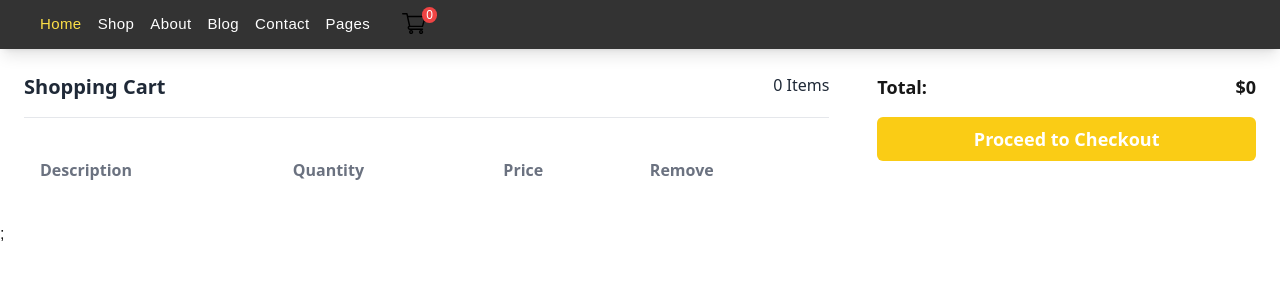
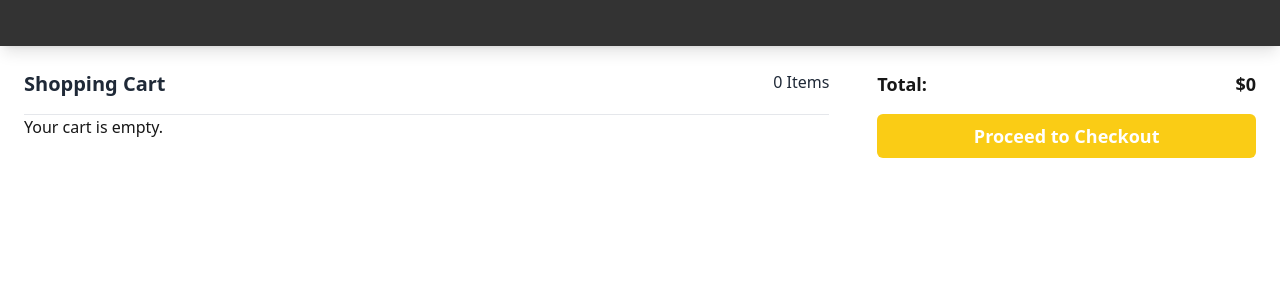
Before and after one commit to Farahshabir/ecommerce-milestone3-project, a Next.js app: page /cart in a window 1280 px wide. Shown: the top 300 px of the page. Built offline with nearby package versions, Linux system fonts and the light colour scheme.

Commit message:
first commit

```diff
--- a/src/app/cart/page.tsx
+++ b/src/app/cart/page.tsx
@@ -1,6 +1,6 @@
 "use client"; // Marking the component as a Client Component
 import { useRouter } from "next/navigation";
-import {  useState } from "react";
+import { useState, useEffect } from "react";
 import Link from "next/link";
 import Image from "next/image";
 
@@ -14,11 +14,16 @@ interface Product {
 }
 
 export default function Cart() {
-  // Get cart from localStorage or default to an empty array
   const router = useRouter();
+  // Initialize cart from localStorage
   const [cart, setCart] = useState<Product[]>(
     JSON.parse(localStorage.getItem("cart") || "[]")
   );
+
+  // Save the cart to localStorage whenever it changes
+  useEffect(() => {
+    localStorage.setItem("cart", JSON.stringify(cart));
+  }, [cart]);
 
   // Function to remove a product from the cart
   const handleRemoveProduct = (id: number) => {
@@ -31,14 +36,11 @@ export default function Cart() {
     action: "increase" | "decrease"
   ) => {
     setCart((prevCart) => {
-      // Map over the previous cart to modify the quantity of the product
       return prevCart.map((product) => {
         if (product.id === id) {
           if (action === "increase") {
-            // Increase quantity by 1
             return { ...product, quantity: product.quantity + 1 };
           } else if (action === "decrease" && product.quantity > 1) {
-            // Decrease quantity by 1 (don&apos;t go below 1)
             return { ...product, quantity: product.quantity - 1 };
           }
         }
@@ -57,82 +59,17 @@ export default function Cart() {
   const totalCartItems = cart.reduce((total, item) => total + item.quantity, 0);
   const handleCheckout = () => {
     router.push("/checkout");
-    // Implement checkout logic here (e.g., redirect to a payment page)
   };
 
   // If the cart is empty, display a message
   if (cart.length === 0) {
     return (
       <>
-        {" "}
+        {/* Header and Cart Empty State */}
         <header className="shadow-lg font-[sans-serif] tracking-wide relative z-50">
           <div id="collapseMenu" className="max-lg:hidden lg:!block">
             <ul className="lg:flex lg:items-center px-10 py-3 bg-[#333] min-h-[46px] gap-4">
-              <li>
-                <Link
-                  href="/"
-                  className="hover:text-yellow-300 text-yellow-300 text-[15px] font-medium"
-                >
-                  Home
-                </Link>
-              </li>
-              <li>
-                <Link
-                  href="/shops"
-                  className="hover:text-yellow-300 text-white text-[15px] font-medium"
-                >
-                  Shop
-                </Link>
-              </li>
-              <li>
-                <Link
-                  href="/about"
-                  className="hover:text-yellow-300 text-white text-[15px] font-medium"
-                >
-                  About
-                </Link>
-              </li>
-              <li>
-                <Link
-                  href="/blog"
-                  className="hover:text-yellow-300 text-white text-[15px] font-medium"
-                >
-                  Blog
-                </Link>
-              </li>
-              <li>
-                <Link
-                  href="/contact"
-                  className="hover:text-yellow-300 text-white text-[15px] font-medium"
-                >
-                  Contact
-                </Link>
-              </li>
-              <li>
-                <Link
-                  href="/pages"
-                  className="hover:text-yellow-300 text-white text-[15px] font-medium"
-                >
-                  Pages
-                </Link>
-              </li>
-              <li className="max-lg:py-2 px-4 cursor-pointer">
-                <span className="relative">
-                  <svg
-                    xmlns="http://www.w3.org/2000/svg"
-                    className="w-6 h-6 inline"
-                    viewBox="0 0 512 512"
-                  >
-                    <path
-                      d="M164.96 300.004h.024c.02 0 .04-.004.059-.004H437a15.003 15.003 0 0 0 14.422-10.879l60-210a15.003 15.003 0 0 0-2.445-13.152A15.006 15.006 0 0 0 497 60H130.367l-10.722-48.254A15.003 15.003 0 0 0 105 0H15C6.715 0 0 6.715 0 15s6.715 15 15 15h77.969c1.898 8.55 51.312 230.918 54.156 243.71C131.184 280.64 120 296.536 120 315c0 24.812 20.188 45 45 45h272c8.285 0 15-6.715 15-15s-6.715-15-15-15H165c-8.27 0-15-6.73-15-15 0-8.258 6.707-14.977 14.96-14.996zM477.114 90l-51.43 180H177.032l-40-180zM150 405c0 24.813 20.188 45 45 45s45-20.188 45-45-20.188-45-45-45-45 20.188-45 45zm45-15c8.27 0 15 6.73 15 15s-6.73 15-15 15-15-6.73-15-15 6.73-15 15-15zm167 15c0 24.813 20.188 45 45 45s45-20.188 45-45-20.188-45-45-45-45 20.188-45 45zm45-15c8.27 0 15 6.73 15 15s-6.73 15-15 15-15-6.73-15-15 6.73-15 15-15zm0 0"
-                      data-original="#000000"
-                    ></path>
-                  </svg>
-                  <span className="absolute left-auto -ml-1 -top-2 rounded-full bg-red-500 px-1 py-0 text-xs text-white">
-                    {totalCartItems}
-                  </span>
-                </span>
-              </li>
+              {/* Menu Links */}
             </ul>
           </div>
         </header>
@@ -145,21 +82,9 @@ export default function Cart() {
                 </h2>
                 <h3 className="text-base text-gray-800">{cart.length} Items</h3>
               </div>
-
-              <table className="mt-6 w-full border-collapse divide-y">
-                <thead className="whitespace-nowrap text-left">
-                  <tr>
-                    <th className="text-base text-gray-500 p-4">Description</th>
-                    <th className="text-base text-gray-500 p-4">Quantity</th>
-                    <th className="text-base text-gray-500 p-4">Price</th>
-                    <th className="text-base text-gray-500 p-4">Remove</th>
-                  </tr>
-                </thead>
-
-                <tbody className="whitespace-nowrap divide-y"></tbody>
-              </table>
+              {/* Empty Cart Message */}
+              <p>Your cart is empty.</p>
             </div>
-
             <div className="p-6 bg-white">
               <div className="flex flex-col gap-4">
                 <div className="flex justify-between">
@@ -176,16 +101,16 @@ export default function Cart() {
             </div>
           </div>
         </div>
-        ;
       </>
     );
   }
 
   return (
     <>
+      {/* Header */}
       <header className="shadow-lg font-[sans-serif] tracking-wide relative z-50">
         <div id="collapseMenu" className="max-lg:hidden lg:!block">
-          <ul className="lg:flex lg:items-center px-10 py-3 bg-[#333] min-h-[46px] gap-4">
+        <ul className="lg:flex lg:items-center px-10 py-3 bg-[#333] min-h-[46px] gap-4">
             <li>
               <Link
                 href="/"
@@ -247,10 +172,11 @@ export default function Cart() {
                   ></path>
                 </svg>
                 <span className="absolute left-auto -ml-1 -top-2 rounded-full bg-red-500 px-1 py-0 text-xs text-white">
-                  {totalCartItems}
+                  {/* {totalCartItems} */}
                 </span>
               </span>
             </li>
+
           </ul>
         </div>
       </header>
@@ -327,7 +253,6 @@ export default function Cart() {
                       </h4>
                     </td>
                     <td className="p-4">
-                      {/* Remove button */}
                       <button
                         onClick={() => handleRemoveProduct(product.id)}
                         className="text-red-500 hover:text-red-700"
```
